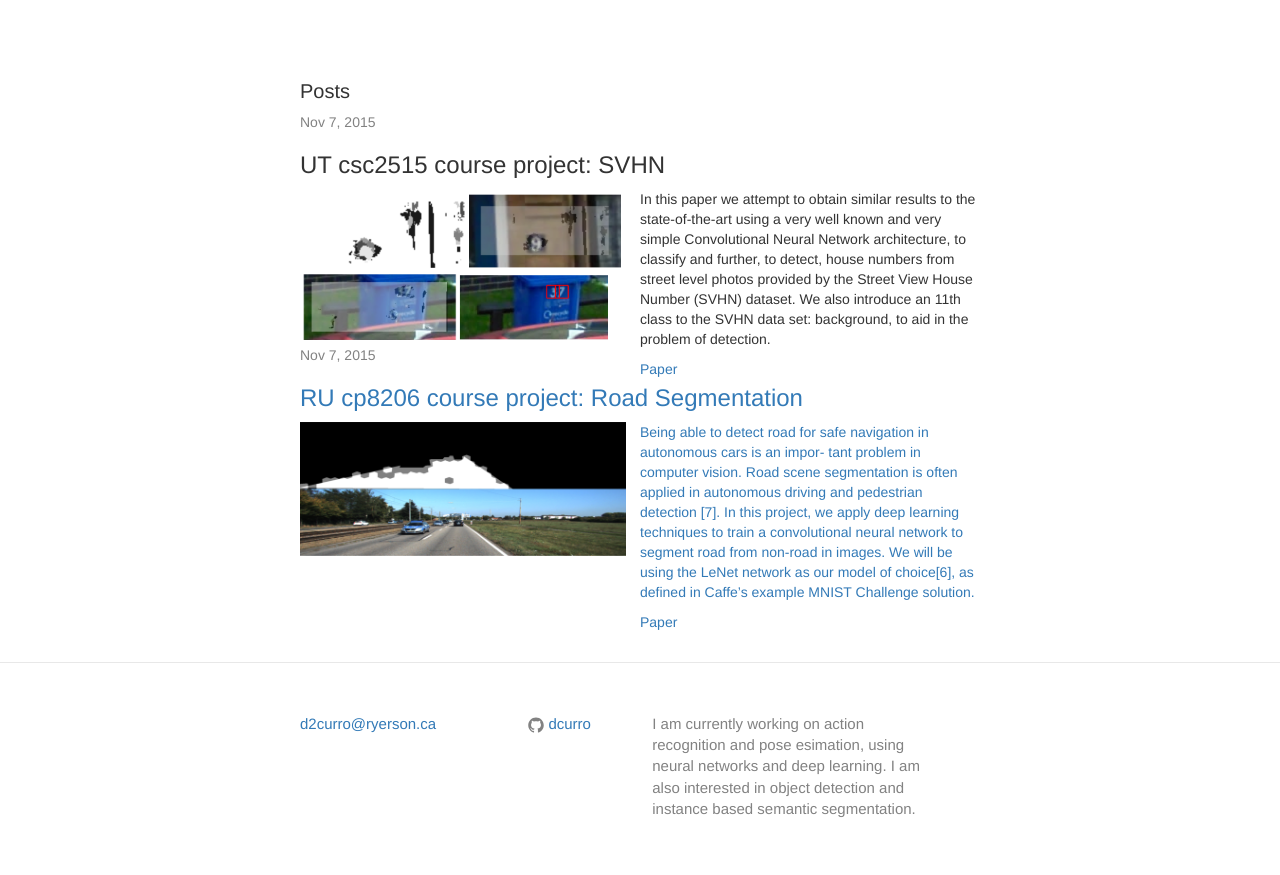
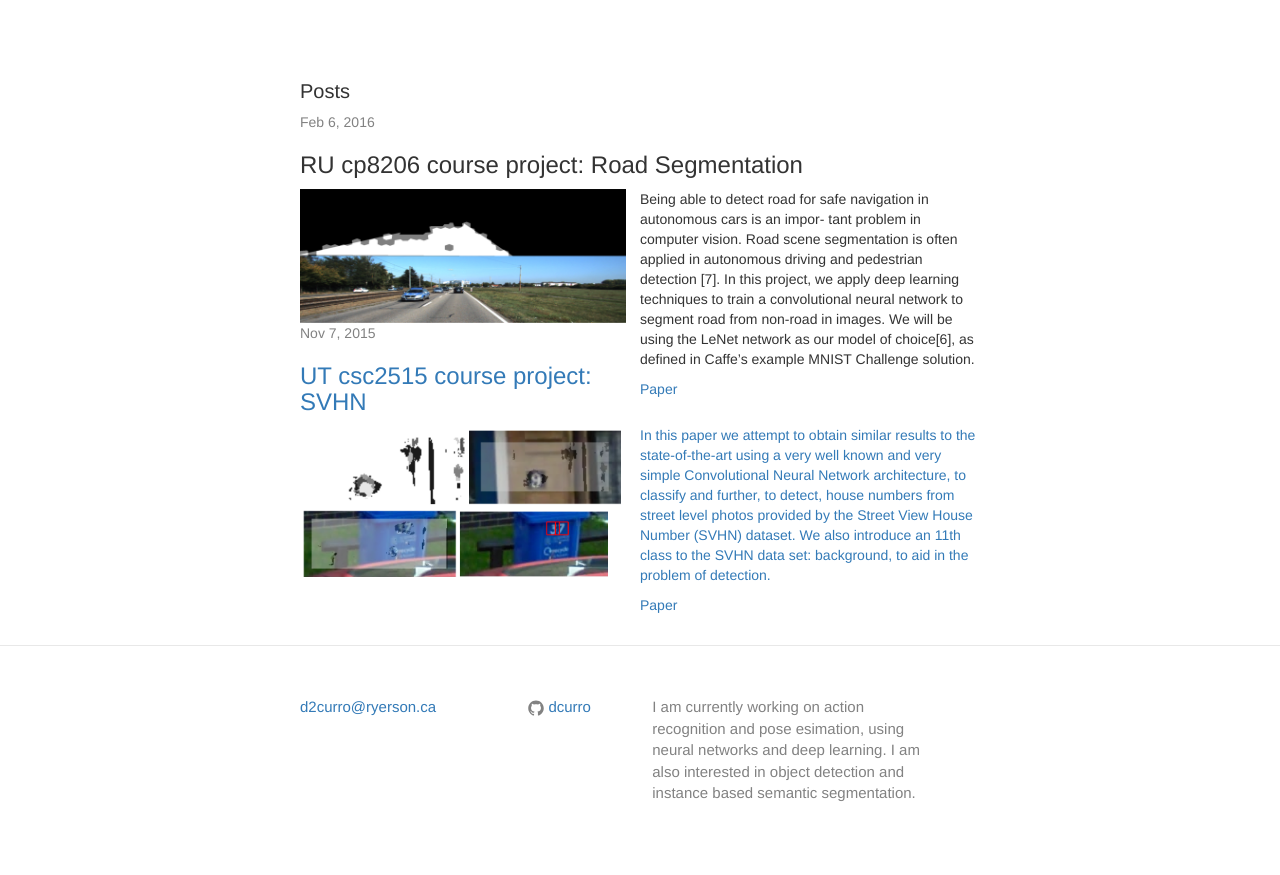
Before and after one commit to DCurro/dcurro.github.io, a Jekyll site: the page built from index.html, in a window 1280 px wide. Shown: the part 285-1160 px from the top of the page. Built offline with Jekyll 4.4.1, drawn with Linux system fonts in a browser that asks for light colours.

Commit message:
Fixed date

```diff
--- a/_posts/2015-02-06-roads.markdown
+++ b/_posts/2015-02-06-roads.markdown
@@ -1,7 +1,7 @@
 ---
 layout: post
 title:  "RU cp8206 course project: Road Segmentation"
-date:   2015-11-07 20:40:57
+date:   2016-02-06 20:40:57
 categories: machine learning
 image: https://raw.githubusercontent.com/DCurro/dcurro.github.io/master/_assets/road_cover.png
 paper: "https://github.com/DCurro/dcurro.github.io/blob/master/_assets/RU_SoftComputing_Course_Project_Road.pdf"
```
